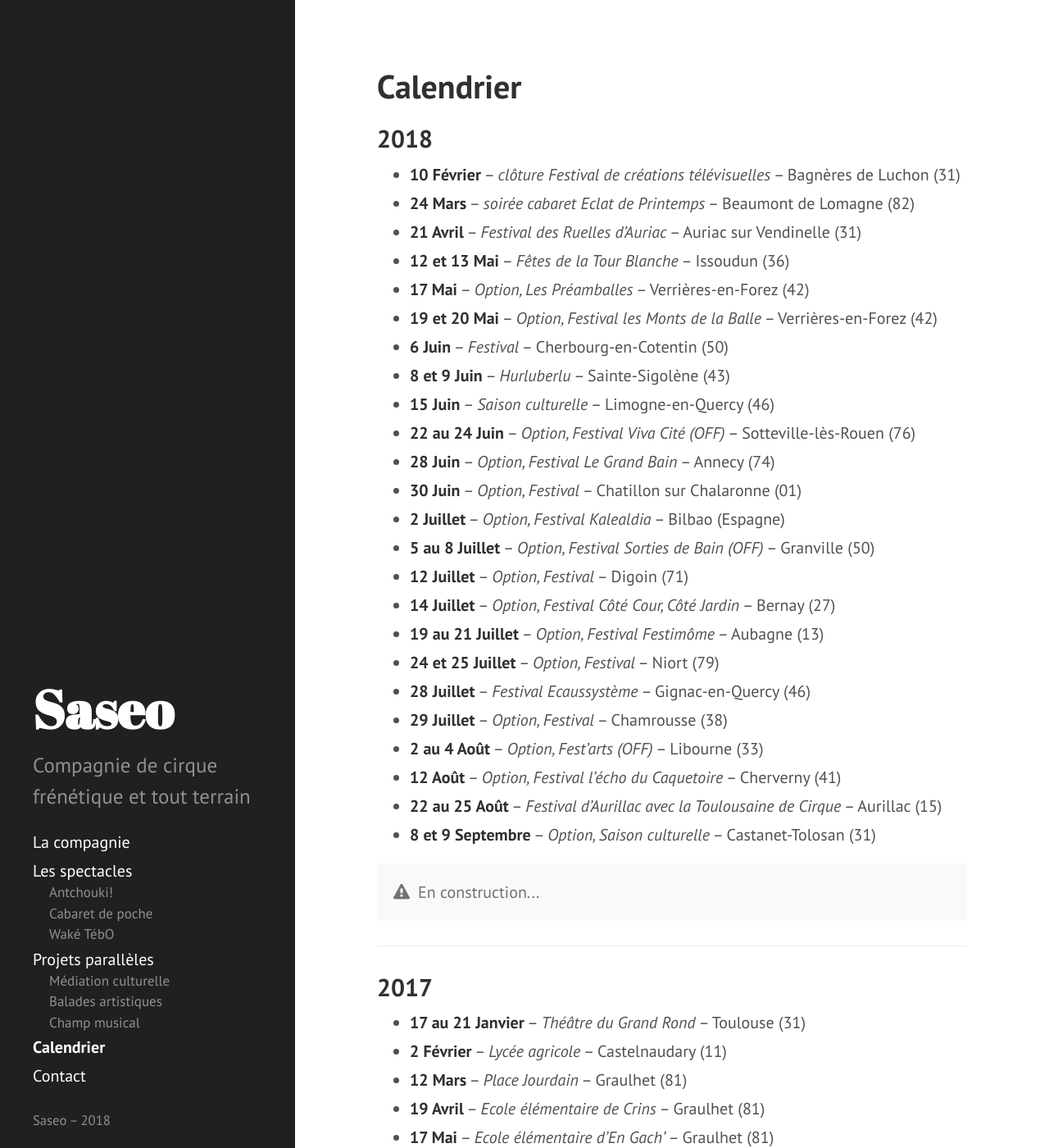
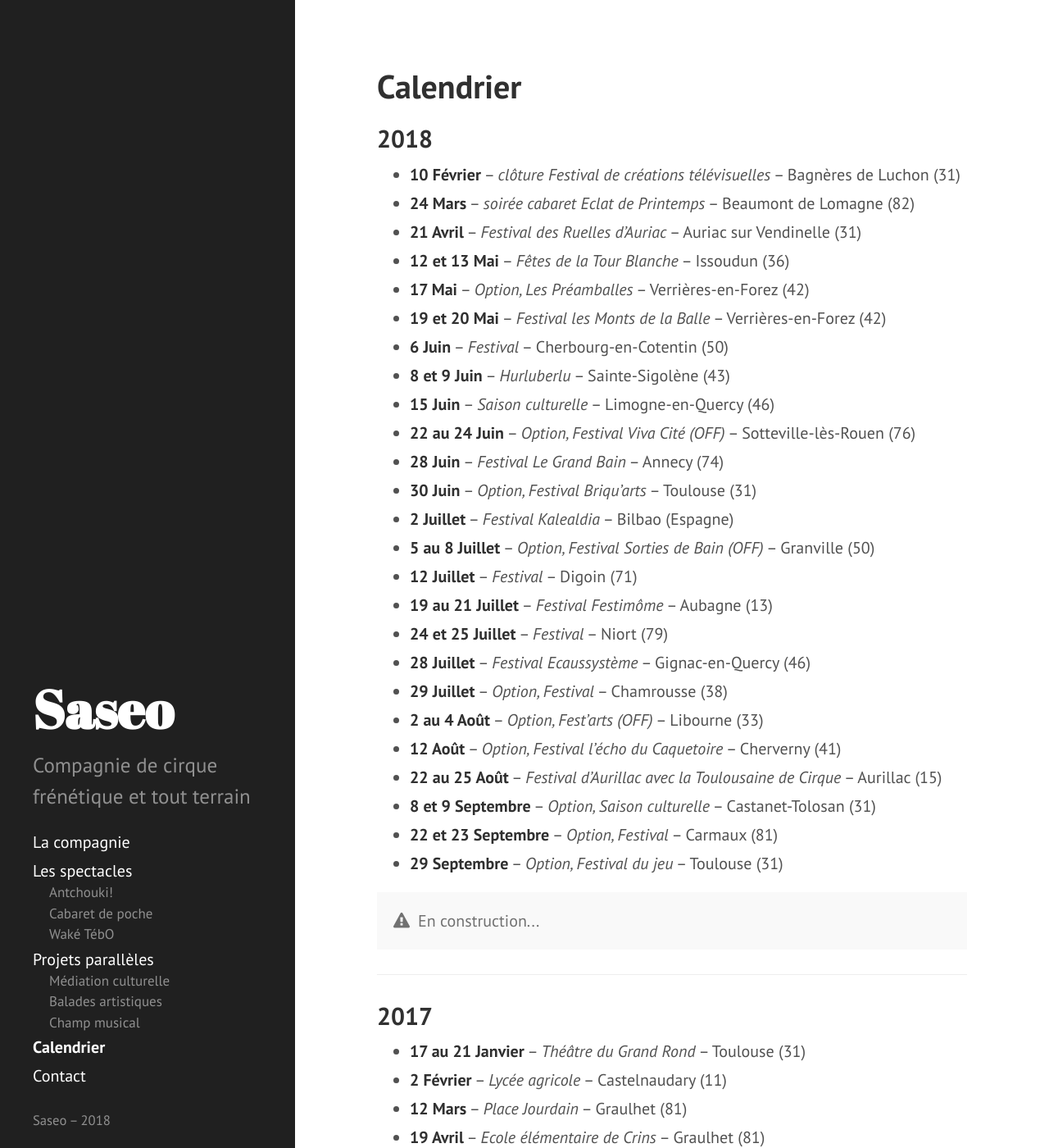
Before and after one commit to rizoom/saseo.org, a Jekyll site: the page built from calendrier.md, in a window 1280 px wide and 1400 px high. Shown: the whole window at 82% size. Built offline with Jekyll 4.4.1, drawn with Linux system fonts in a browser that asks for light colours.

Commit message:
Lorraine
Mise à jour calendrier 2018

```diff
--- a/calendrier.md
+++ b/calendrier.md
@@ -11,25 +11,26 @@ sidebar_order: 3
 - **21 Avril** -- _Festival des Ruelles d'Auriac_ -- Auriac sur Vendinelle (31)
 - **12 et 13 Mai** -- _Fêtes de la Tour Blanche_ -- Issoudun (36)
 - **17 Mai** -- _Option, Les Préamballes_ -- Verrières-en-Forez (42)
-- **19 et 20 Mai** -- _Option, Festival les Monts de la Balle_ -- Verrières-en-Forez (42)
+- **19 et 20 Mai** -- _Festival les Monts de la Balle_ -- Verrières-en-Forez (42)
 - **6 Juin** -- _Festival_ -- Cherbourg-en-Cotentin (50)
 - **8 et 9 Juin** -- _Hurluberlu_ -- Sainte-Sigolène (43)
 - **15 Juin** -- _Saison culturelle_ -- Limogne-en-Quercy (46)
 - **22 au 24 Juin** -- _Option, Festival Viva Cité (OFF)_ -- Sotteville-lès-Rouen (76)
-- **28 Juin** -- _Option, Festival Le Grand Bain_ -- Annecy (74)
-- **30 Juin** -- _Option, Festival_ -- Chatillon sur Chalaronne (01)
-- **2 Juillet** -- _Option, Festival Kalealdia_ -- Bilbao (Espagne)
+- **28 Juin** -- _Festival Le Grand Bain_ -- Annecy (74)
+- **30 Juin** -- _Option, Festival Briqu'arts_ -- Toulouse (31)
+- **2 Juillet** -- _Festival Kalealdia_ -- Bilbao (Espagne)
 - **5 au 8 Juillet** -- _Option, Festival Sorties de Bain (OFF)_ -- Granville (50)
-- **12 Juillet** -- _Option, Festival_ -- Digoin (71)
-- **14 Juillet** -- _Option, Festival Côté Cour, Côté Jardin_ -- Bernay (27)
-- **19 au 21 Juillet** -- _Option, Festival Festimôme_ -- Aubagne (13)
-- **24 et 25 Juillet** -- _Option, Festival_ -- Niort (79)
+- **12 Juillet** -- _Festival_ -- Digoin (71)
+- **19 au 21 Juillet** -- _Festival Festimôme_ -- Aubagne (13)
+- **24 et 25 Juillet** -- _Festival_ -- Niort (79)
 - **28 Juillet** -- _Festival Ecaussystème_ -- Gignac-en-Quercy (46)
 - **29 Juillet** -- _Option, Festival_ -- Chamrousse (38)
 - **2 au 4 Août** -- _Option, Fest'arts (OFF)_ -- Libourne (33)
 - **12 Août** -- _Option, Festival l'écho du Caquetoire_ -- Cherverny (41)
 - **22 au 25 Août** -- _Festival d'Aurillac avec la Toulousaine de Cirque_ -- Aurillac (15)
 - **8 et 9 Septembre** -- _Option, Saison culturelle_ -- Castanet-Tolosan (31)
+- **22 et 23 Septembre** -- _Option, Festival_ -- Carmaux (81)
+- **29 Septembre** -- _Option, Festival du jeu_ -- Toulouse (31)
 
 <p class="message">
   <i class="fa fa-exclamation-triangle" aria-hidden="true"></i><span class="ml-2">En construction...</span>
```
